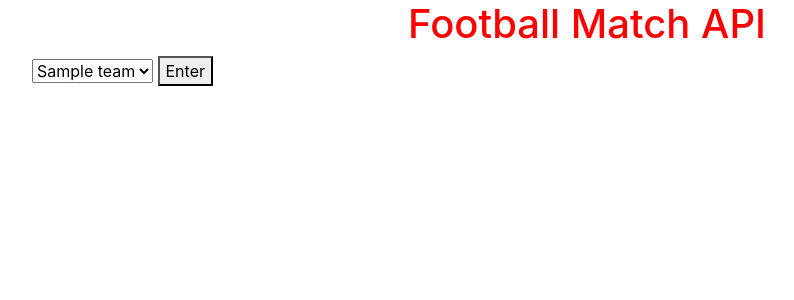
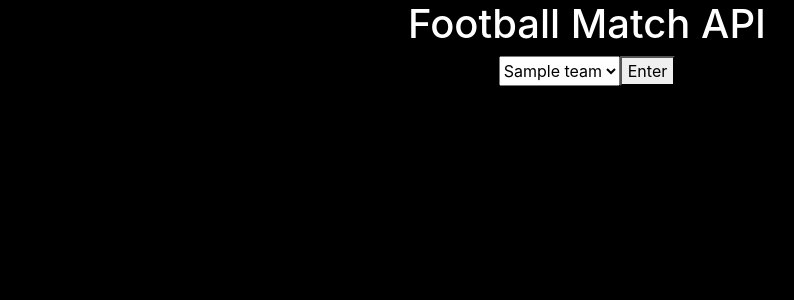
Before and after one commit to dev-baal1/Football-API, a Flask app: page /teams in a window 1280 px wide. Shown: the top 300 px of the page, without its empty margins (53-847 px from the left). Run offline with Flask 3, Linux system fonts and the light colour scheme; a database or web service that is not in the repository returns one stand-in record (values such as "Sample title"); data that the repository does not hold is empty.

Commit message:
little style touches

```diff
--- a/app.py
+++ b/app.py
@@ -76,7 +76,7 @@ def stats():
     league = request.args.get('league')
     year = request.args.get('year')
     team = request.args.get('team')
-
+    print(team)
     if request.form.get('player_name'):
         player_id = request.form.get('player_name')
         team_stats = get_team_stats(league, year, team)
--- a/static/styles/style.css
+++ b/static/styles/style.css
@@ -1,16 +1,11 @@
-body{
+.b1{
     background-color: black;
-}
-h1{
-    color: red;
+    color: white;
 }
 
-.dropdown-menu{
-    max-height: 20rem;
-    overflow: scroll;
+
+.col1 {
+    display: flex;
+    justify-content: center;
 
 }
-
-.dropdown-menu .btn{
-font-size: 0.9rem;
-}
--- a/templates/index.html
+++ b/templates/index.html
@@ -17,8 +17,8 @@
       crossorigin="anonymous"
     />
   </head>
-  <body>
-    <div class="container text-center">
+  <body class="b1">
+    <div class=" c1 container-fluid text-center">
       <div class="row justify-content-center">
         <div class="col-12">
           <h1>Football Match API</h1>
@@ -26,10 +26,10 @@
       </div>
     </div>
     {% block content %}
-    <div class="container">
+    <div class="c2 container-fluid">
       <div class="row ">
-        <div class="col">
-          <form action="#" method="POST">
+        <div class="form-cont col">
+          <form class="col1" action="#" method="POST">
               <select name="league">
                 {% for i in league_data%}
 
@@ -58,30 +58,6 @@
     </div>
     {% endblock %}
 
-    <script>
-      let league_el = document.getElementById("league");
-      let league_opt = document.getElementsByClassName("league-option");
 
-      for (let i = 0; i < league_opt.length; i++) {
-        league_opt[i].addEventListener("click", (e) => {
-          league_el.innerText = e.target.innerText;
-        });
-      }
-    </script>
-    <script
-      src="https://code.jquery.com/jquery-3.4.1.slim.min.js"
-      integrity="sha384-J6qa4849blE2+poT4WnyKhv5vZF5SrPo0iEjwBvKU7imGFAV0wwj1yYfoRSJoZ+n"
-      crossorigin="anonymous"
-    ></script>
-    <script
-      src="https://cdn.jsdelivr.net/npm/popper.js@1.16.0/dist/umd/popper.min.js"
-      integrity="sha384-Q6E9RHvbIyZFJoft+2mJbHaEWldlvI9IOYy5n3zV9zzTtmI3UksdQRVvoxMfooAo"
-      crossorigin="anonymous"
-    ></script>
-    <script
-      src="https://cdn.jsdelivr.net/npm/bootstrap@4.4.1/dist/js/bootstrap.min.js"
-      integrity="sha384-wfSDF2E50Y2D1uUdj0O3uMBJnjuUD4Ih7YwaYd1iqfktj0Uod8GCExl3Og8ifwB6"
-      crossorigin="anonymous"
-    ></script>
   </body>
 </html>
--- a/templates/teams.html
+++ b/templates/teams.html
@@ -1,6 +1,7 @@
 {% extends 'index.html' %} {% block content %}
 <div class="container">
-  <form action="#" method="POST">
+  <div class="form-cont col">
+    <form class="col1" action="#" method="POST">
       <select name="team_name">
         {% for i in teams %}
         <option value="{{i['team']['id']}}">{{ i['team']['name'] }}</option>
@@ -9,4 +10,5 @@
       <button type="submit">Enter</button>
     </form>
   </div>
+</div>
 {% endblock %}
```
Lines whose indentation alone changed are shown as unchanged.
